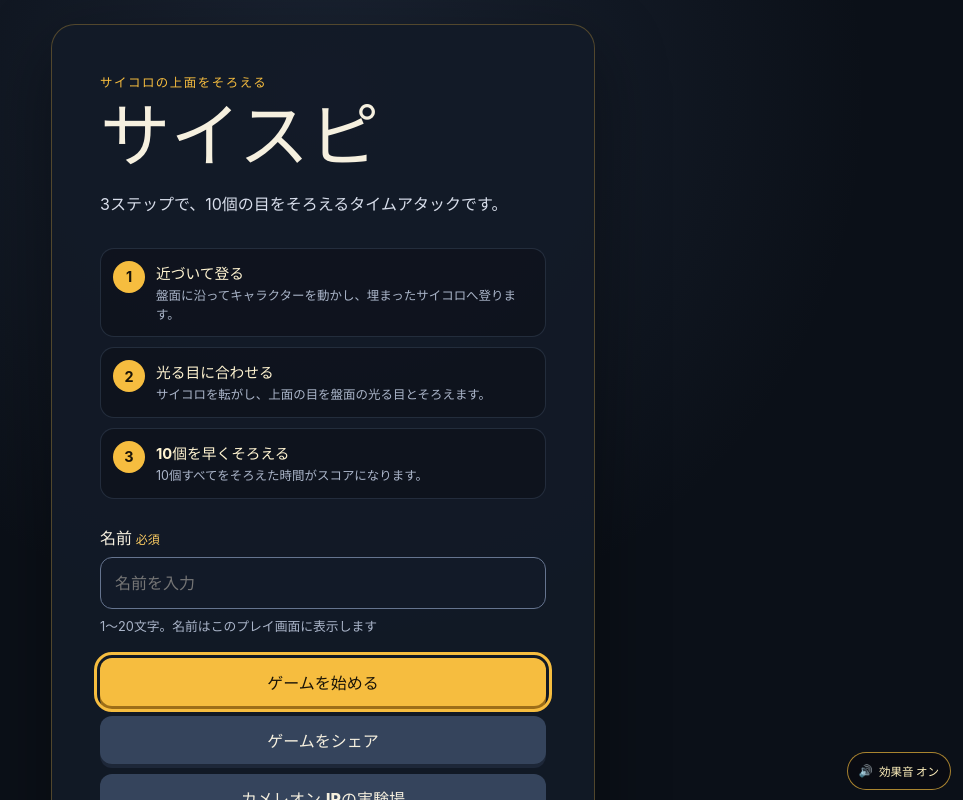
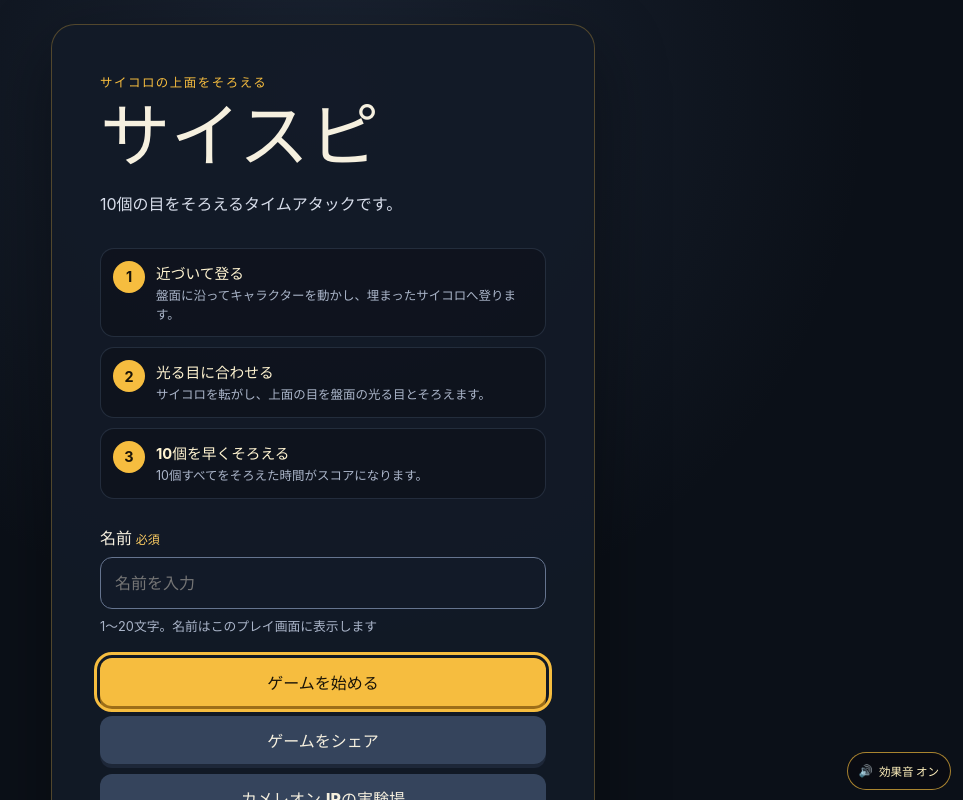
Before and after one commit to chameleonjp-lab/saisupi, a website: page index.html in a window 1280 px wide. Shown: the whole page, without its empty margins (317-1280 px from the left). Drawn offline with Linux system fonts and the light colour scheme.

Commit message:
index.html を更新

```diff
--- a/index.html
+++ b/index.html
@@ -40,7 +40,7 @@
       <div class="home-card">
         <p class="screen-kicker">サイコロの上面をそろえる</p>
         <h1 id="game-title">サイスピ</h1>
-        <p class="screen-lead">3ステップで、10個の目をそろえるタイムアタックです。</p>
+        <p class="screen-lead">10個の目をそろえるタイムアタックです。</p>
         <ol class="home-steps" aria-label="遊び方">
           <li>
             <b>1</b>
```
